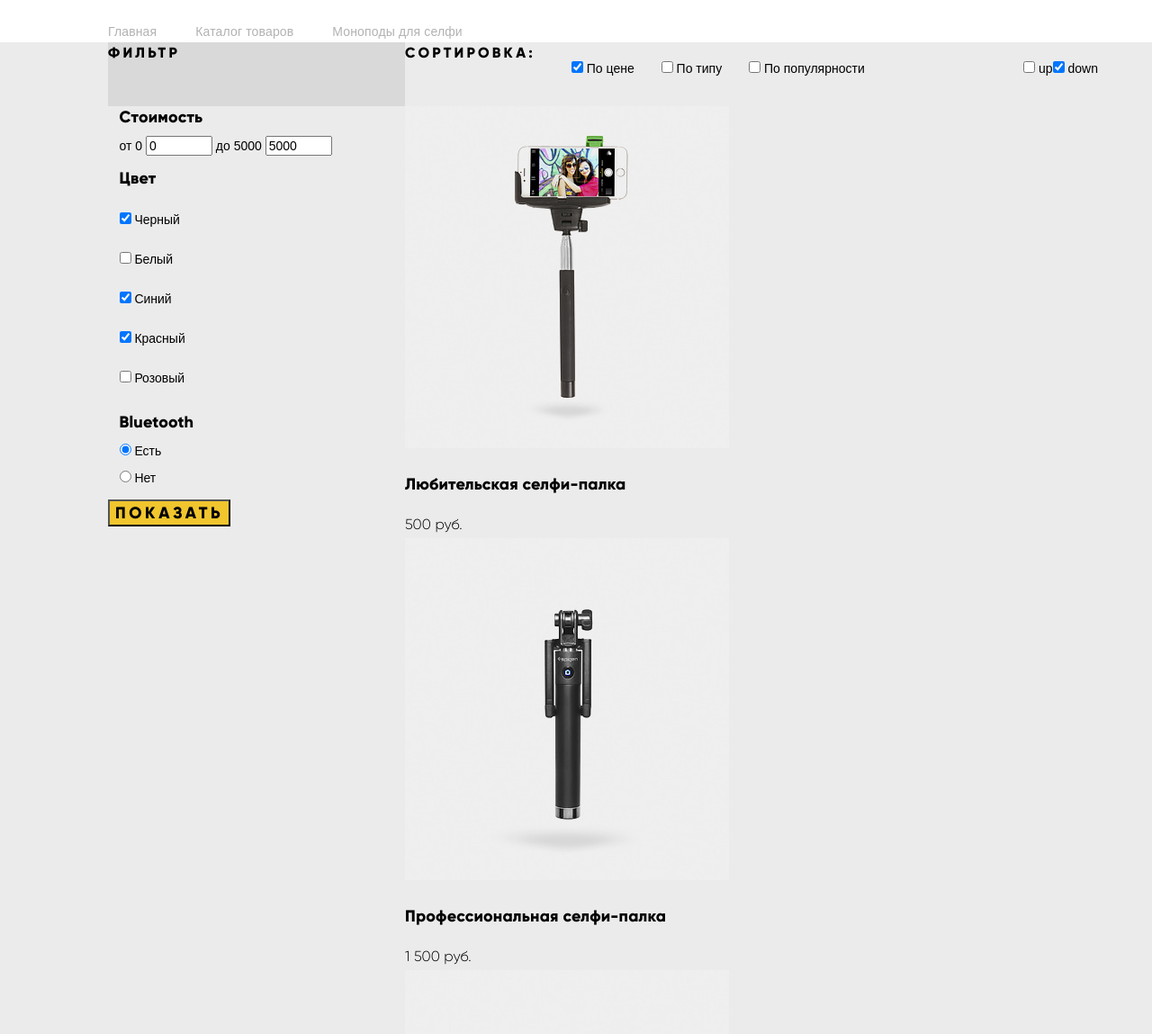
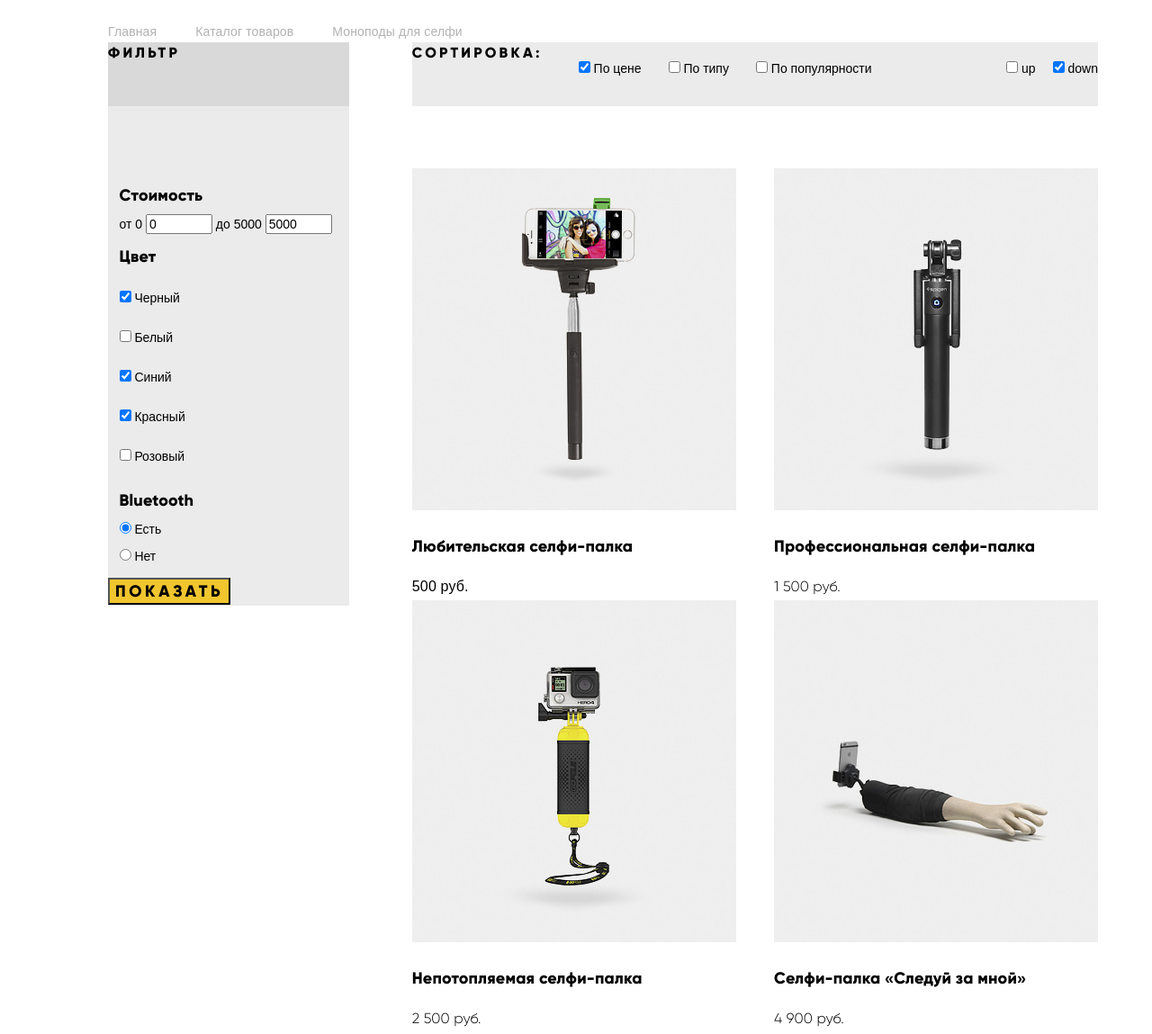
Before and after one commit to cactusjam/1033161-device-27, a plain HTML site: page catalog.html in a window 1280 px wide. Shown: the part 289-1438 px from the top of the page at 90% size. Drawn offline with Linux system fonts and the light colour scheme.

Commit message:
флексы каталог

```diff
--- a/catalog.html
+++ b/catalog.html
@@ -196,11 +196,11 @@
 
               <div class="product_range">
 
-                <article class="product">
+                <article class="product ont_extra">
                   <a href="">
                     <img src="img/item-1.jpg" width="360" height="380" alt="Любительская селфи-палка">
                     <p class="product_name font_extra">Любительская селфи-палка</p>
-                    <span class="font_extra">500 руб.</span>
+                    <span>500 руб.</span>
                   </a>
                  </article>
 
@@ -232,9 +232,11 @@
               <div class="pagination font_extra">
                 <ul>
                   <li><a href="#">Назад</a></li>
-                  <li><a class="pagination_page">1</a></li>
-                  <li><a class="pagination_page" href="#">2</a></li>
-                  <li><a class="pagination_page" href="#">3</a></li>
+                  <li>
+                    <a class="pagination_page">1</a>
+                    <a class="pagination_page" href="#">2</a>
+                    <a class="pagination_page" href="#">3</a>
+                  </li>
                   <li><a href="#">Вперед</a></li>
                 </ul>
                </div>
--- a/css/style.css
+++ b/css/style.css
@@ -232,6 +232,10 @@ li .logout:focus {
 
 .filter_form fieldset {
     border: none;
+}
+
+.filter_form {
+    padding-top: 87px;
 }
 /* -------- футер --------- */
 
@@ -489,9 +493,9 @@ ul .dellivery_company {
 
 /* --------- каталог ---------- */
 
-.container_catalog {
+/* .container_catalog {
     background-color:#ebebeb;
-}
+} */
 
 .logout {
     padding-left: 20px;
@@ -521,6 +525,10 @@ ul .dellivery_company {
     min-height: 71px;
 }
 
+.sorting_menu {
+    margin-bottom: 69px;
+}
+
 .third_title {
     margin: 0;
 }
@@ -537,11 +545,31 @@ ul .dellivery_company {
 .sort_updown {
     margin-left: auto;
 }
+.sort_updown li:last-child {
+    padding-left: 19px;
+}
 
 .filter_menu {
-    flex-basis: 30%;
+    flex-basis: 26%;
 }
 
 .catalog_choose {
-    flex-basis: 70%;
+    flex-basis: 74%;
+    padding-left: 70px;
 }
+
+.product_range {
+    display: flex;
+    flex-wrap: wrap;
+    justify-content: space-between;
+}
+
+
+.product_range article:nth-child(odd) {
+    margin-right: 40px;
+}
+
+.pagination ul {
+    display: flex;
+    justify-content: space-between;
+}
```
